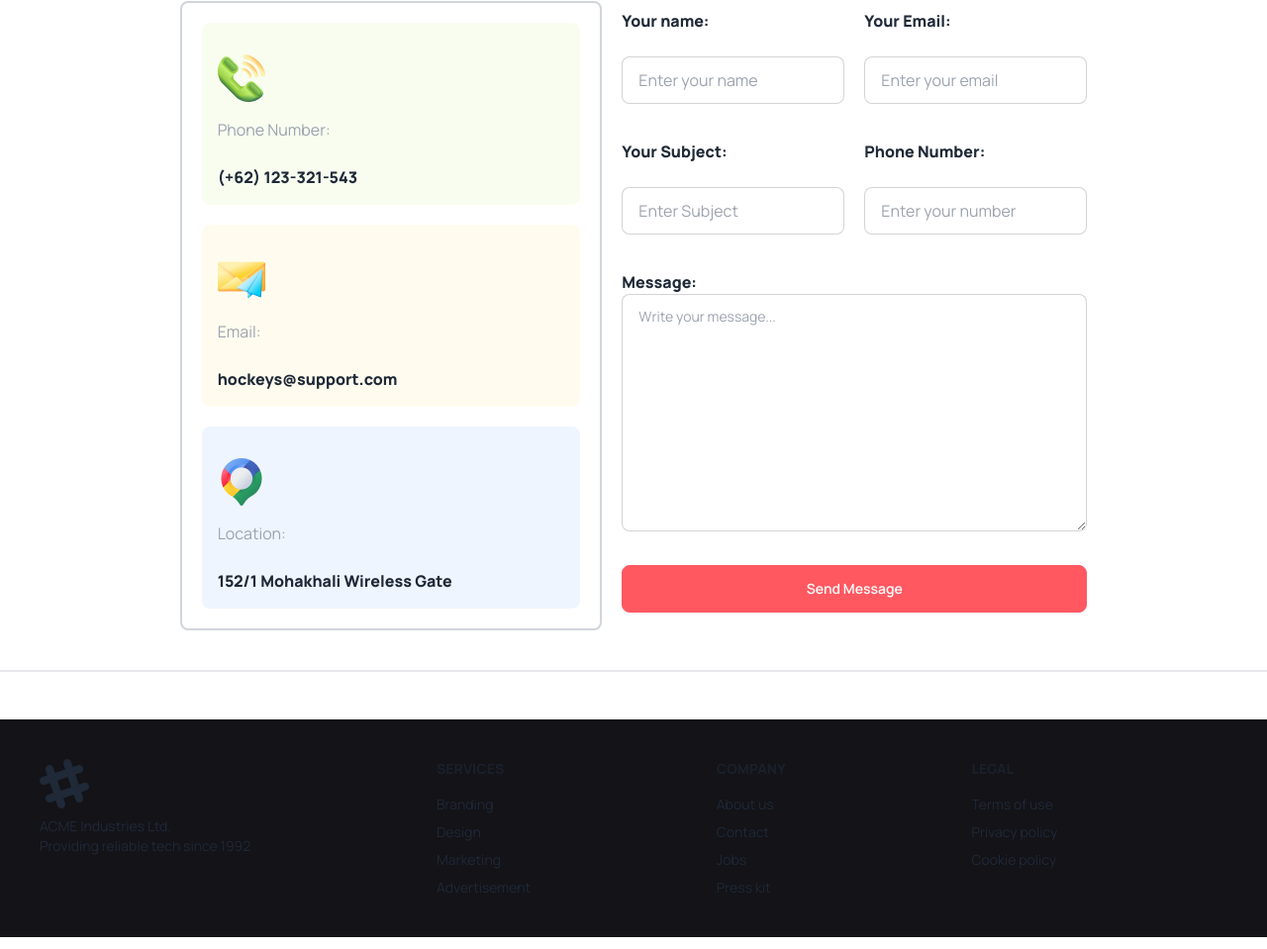
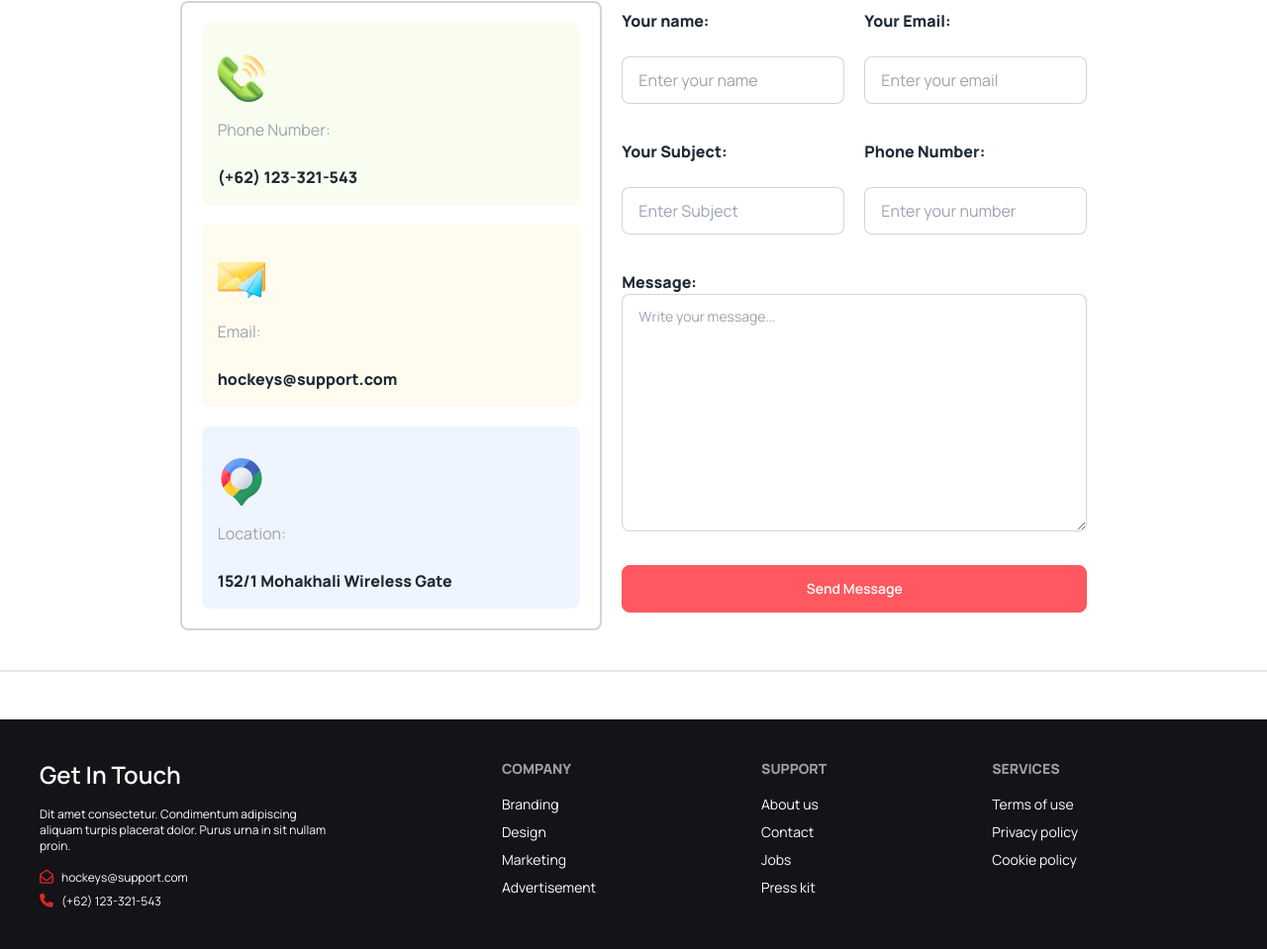
Before and after one commit to webdevfarhad/PH_Assignment-03, a plain HTML site: page index.html in a window 1280 px wide. Shown: the part 4371-5330 px from the top of the page at 99% size. Drawn offline with nearby package versions, Linux system fonts and the light colour scheme.

Commit message:
footer malamaal added

```diff
--- a/index.html
+++ b/index.html
@@ -397,7 +397,7 @@
 
                 <!-- Contact Form -->
 
-                <div class="sec6-contact-sec mx-auto flex flex-col gap-5 lg:flex-row lg:flex-grow justify-center">
+                <div class="sec6-contact-sec mx-auto flex flex-col gap-5 lg:flex-row justify-center">
                     <div class="info-sec flex flex-col gap-5 p-5 border-gray-300 border-2 rounded-lg w-4/12">
                         <div class="info1 p-4 bg-[#f8fdf0] rounded-lg">
                             <img class="my-4" src="./Images/Group 7.png" alt="">
@@ -414,8 +414,9 @@
                             <p class="text-gray-400">Location:</p> <br>
                             <h4 class="font-bold">152/1 Mohakhali Wireless Gate</h4>
                         </div>
+                    </div>
 
-                    </div>
+                    <!-- Input section -->
                     <div class="input-sec ">
                         <form class=" flex flex-col lg:grid lg:grid-cols-2 gap-5" action="">
                             <div class="name my-2">
@@ -444,28 +445,36 @@
     <footer>
         <div class="footer p-10 bg-[#131318] text-base-content">
                 <aside>
-                  <svg width="50" height="50" viewBox="0 0 24 24" xmlns="http://www.w3.org/2000/svg" fill-rule="evenodd" clip-rule="evenodd" class="fill-current"><path d="M22.672 15.226l-2.432.811.841 2.515c.33 1.019-.209 2.127-1.23 2.456-1.15.325-2.148-.321-2.463-1.226l-.84-2.518-5.013 1.677.84 2.517c.391 1.203-.434 2.542-1.831 2.542-.88 0-1.601-.564-1.86-1.314l-.842-2.516-2.431.809c-1.135.328-2.145-.317-2.463-1.229-.329-1.018.211-2.127 1.231-2.456l2.432-.809-1.621-4.823-2.432.808c-1.355.384-2.558-.59-2.558-1.839 0-.817.509-1.582 1.327-1.846l2.433-.809-.842-2.515c-.33-1.02.211-2.129 1.232-2.458 1.02-.329 2.13.209 2.461 1.229l.842 2.515 5.011-1.677-.839-2.517c-.403-1.238.484-2.553 1.843-2.553.819 0 1.585.509 1.85 1.326l.841 2.517 2.431-.81c1.02-.33 2.131.211 2.461 1.229.332 1.018-.21 2.126-1.23 2.456l-2.433.809 1.622 4.823 2.433-.809c1.242-.401 2.557.484 2.557 1.838 0 .819-.51 1.583-1.328 1.847m-8.992-6.428l-5.01 1.675 1.619 4.828 5.011-1.674-1.62-4.829z"></path></svg>
-                  <p>ACME Industries Ltd.<br/>Providing reliable tech since 1992</p>
+                  <!-- <svg width="50" height="50" viewBox="0 0 24 24" xmlns="http://www.w3.org/2000/svg" fill-rule="evenodd" clip-rule="evenodd" class="fill-current"><path d="M22.672 15.226l-2.432.811.841 2.515c.33 1.019-.209 2.127-1.23 2.456-1.15.325-2.148-.321-2.463-1.226l-.84-2.518-5.013 1.677.84 2.517c.391 1.203-.434 2.542-1.831 2.542-.88 0-1.601-.564-1.86-1.314l-.842-2.516-2.431.809c-1.135.328-2.145-.317-2.463-1.229-.329-1.018.211-2.127 1.231-2.456l2.432-.809-1.621-4.823-2.432.808c-1.355.384-2.558-.59-2.558-1.839 0-.817.509-1.582 1.327-1.846l2.433-.809-.842-2.515c-.33-1.02.211-2.129 1.232-2.458 1.02-.329 2.13.209 2.461 1.229l.842 2.515 5.011-1.677-.839-2.517c-.403-1.238.484-2.553 1.843-2.553.819 0 1.585.509 1.85 1.326l.841 2.517 2.431-.81c1.02-.33 2.131.211 2.461 1.229.332 1.018-.21 2.126-1.23 2.456l-2.433.809 1.622 4.823 2.433-.809c1.242-.401 2.557.484 2.557 1.838 0 .819-.51 1.583-1.328 1.847m-8.992-6.428l-5.01 1.675 1.619 4.828 5.011-1.674-1.62-4.829z"></path></svg> -->
+                  <!-- <p>ACME Industries Ltd.<br/>Providing reliable tech since 1992</p> -->
+                  <h2 class="text-2xl text-white font-semibold mb-2">Get In Touch</h2>
+                  <p class="text-xs text-white w-[300px] mb-2">Dit amet consectetur. Condimentum  adipiscing aliquam turpis placerat dolor. Purus urna in sit nullam proin. </p>
+                  <div class="flex gap-2">
+                    <i class="fa-regular fa-envelope-open text-red-600"></i><span class="text-white text-xs">hockeys@support.com</span>
+                  </div>
+                  <div class="flex gap-2">
+                    <i class="fa-solid fa-phone text-red-600"></i><span class="text-white text-xs">(+62) 123-321-543</span>
+                  </div>
                 </aside>
                 <nav>
-                  <header class="footer-title">Services</header>
-                  <a class="link link-hover">Branding</a>
-                  <a class="link link-hover">Design</a>
-                  <a class="link link-hover">Marketing</a>
-                  <a class="link link-hover">Advertisement</a>
+                  <header class="footer-title text-white">Company</header>
+                  <a class="link link-hover text-white">Branding</a>
+                  <a class="link link-hover text-white">Design</a>
+                  <a class="link link-hover text-white">Marketing</a>
+                  <a class="link link-hover text-white">Advertisement</a>
                 </nav>
                 <nav>
-                  <header class="footer-title">Company</header>
-                  <a class="link link-hover">About us</a>
-                  <a class="link link-hover">Contact</a>
-                  <a class="link link-hover">Jobs</a>
-                  <a class="link link-hover">Press kit</a>
+                  <header class="footer-title text-white">Support</header>
+                  <a class="link link-hover text-white">About us</a>
+                  <a class="link link-hover text-white">Contact</a>
+                  <a class="link link-hover text-white">Jobs</a>
+                  <a class="link link-hover text-white">Press kit</a>
                 </nav>
                 <nav>
-                  <header class="footer-title">Legal</header>
-                  <a class="link link-hover">Terms of use</a>
-                  <a class="link link-hover">Privacy policy</a>
-                  <a class="link link-hover">Cookie policy</a>
+                  <header class="footer-title text-white">Services</header>
+                  <a class="link link-hover text-white">Terms of use</a>
+                  <a class="link link-hover text-white">Privacy policy</a>
+                  <a class="link link-hover text-white">Cookie policy</a>
                 </nav>
         </div>
     </footer>
```
